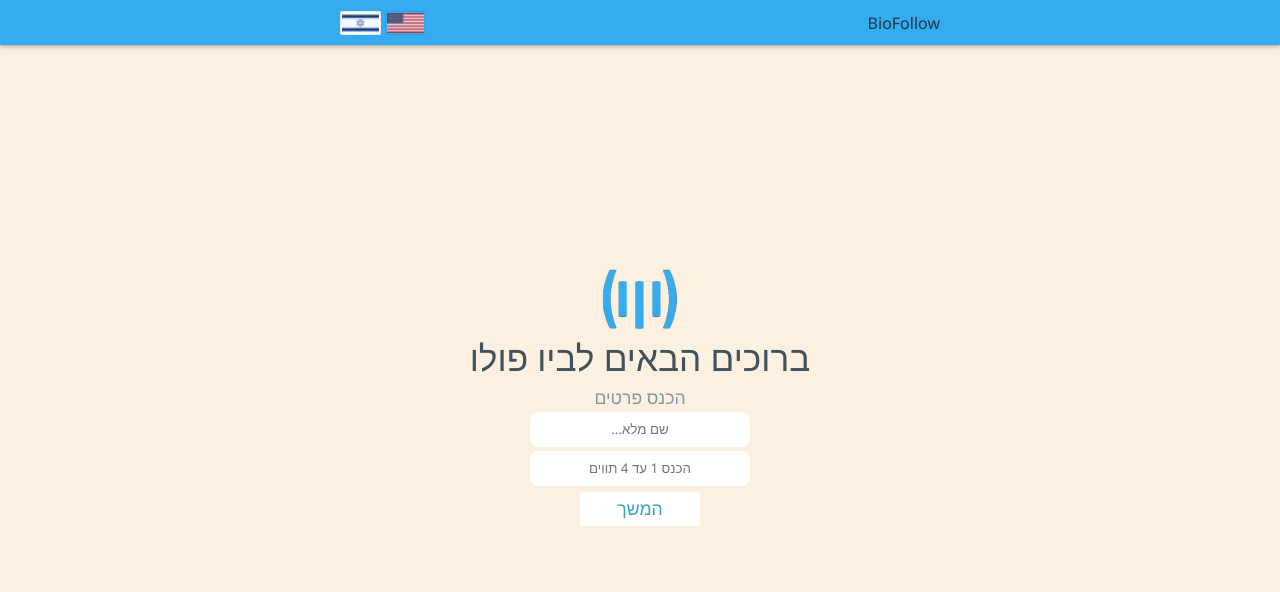
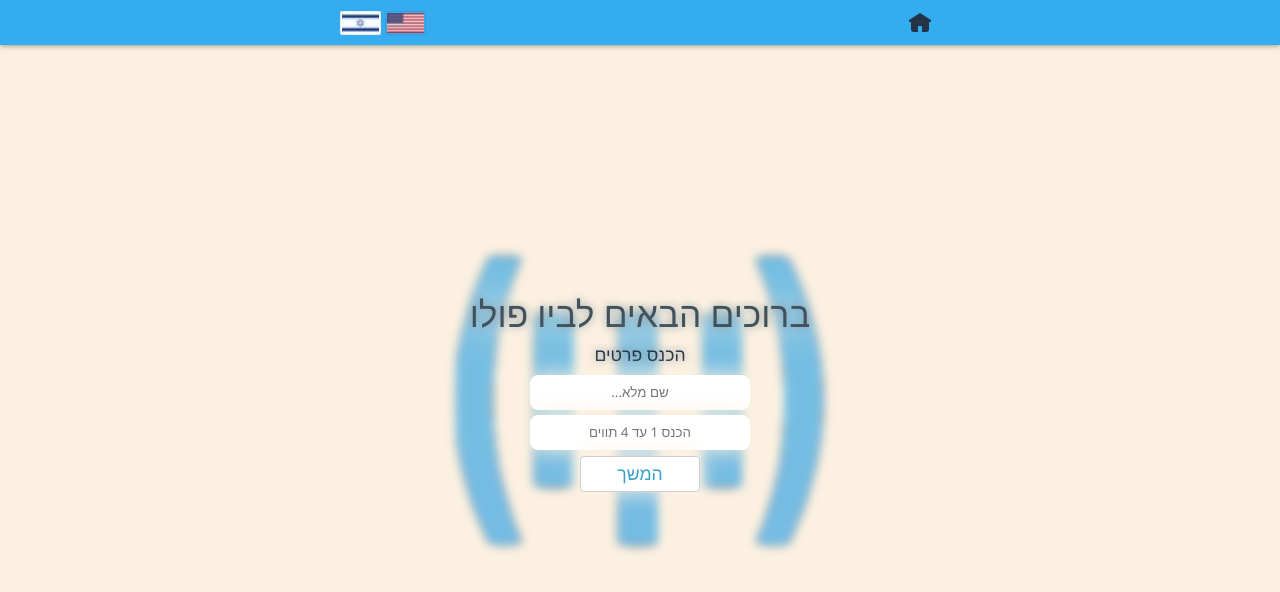
Before and after one commit to BnayaCohen/biofollow-max, a React (Vite) app: page /#/ in a window 1280 px wide. Shown: the top 592 px of the page. Built offline with nearby package versions, Linux system fonts and the light colour scheme.

Commit message:
home page modif

```diff
--- a/src/assets/scss/cmps/_app-header.scss
+++ b/src/assets/scss/cmps/_app-header.scss
@@ -6,6 +6,15 @@
   // background-color: #4894cf;
   padding: 8px;
   box-shadow: 0 0 6px rgba(0, 0, 0, 0.5);
+
+  svg {
+    margin-right: 8px;
+    cursor: pointer;
+
+    &:hover {
+      filter: drop-shadow(0 0 2px rgb(201, 201, 201));
+    }
+  }
 
   .select-lang-container {
     gap: 4px;
--- a/src/assets/scss/pages/_home-page.scss
+++ b/src/assets/scss/pages/_home-page.scss
@@ -7,26 +7,39 @@
   background-color: #FCF1E1;
 
   .logo {
-    width: 80px;
+    position: absolute;
+    width: 400px;
+    z-index: -2;
+    filter: opacity(.7) blur(5px) contrast(.9);
   }
 
   h1 {
-    margin-top: 8px;
+    margin-top: -8px;
     font-size: 2.2rem;
-    font-weight: 300;
+    font-weight: 400;
     color: #41525d;
+    text-shadow: 0 0 10px #83939d;
+    filter: drop-shadow(0 0 1rem #FCF1E1);
   }
 
   p {
     font-size: 1.1rem;
-    color: #8696a0;
+    // color: #8696a0;
     margin-top: 12px;
-    margin-bottom: 4px;
+    margin-bottom: 10px;
+    filter: drop-shadow(0 0 1rem #FCF1E1);
+    text-shadow: 0 0 8px #6d7e8a;
   }
 
   .login-input {
+    filter: drop-shadow(0 0 .7rem #FCF1E1);
     background-color: #fff;
     width: 220px;
+  }
+
+  .btn{
+    border: 1px solid #cdd0d3;
+    filter: drop-shadow(0 0 .7rem #FCF1E1);
   }
 
   .red{
--- a/src/cmps/AppHeader.jsx
+++ b/src/cmps/AppHeader.jsx
@@ -19,7 +19,9 @@ export function AppHeader({ onChangeLanguage }) {
           <img onClick={() => changeLanguage('en')} className={selectedLang === 'en' ? 'selected' : ''} src={FlagUS} />
         </section>
 
-        <div>BioFollow</div>
+        <svg xmlns="http://www.w3.org/2000/svg" viewBox="0 0 24 24" data-supported-dps="24x24" fill="currentColor" class="mercado-match" width="24" height="24" focusable="false">
+          <path d="M23 9v2h-2v7a3 3 0 01-3 3h-4v-6h-4v6H6a3 3 0 01-3-3v-7H1V9l11-7z"></path>
+        </svg>
       </div>
     </header>
   )
--- a/src/pages/HomePage.jsx
+++ b/src/pages/HomePage.jsx
@@ -1,7 +1,8 @@
-import { useRef, useEffect, useState } from 'react'
+import { useRef, useState } from 'react'
 import { CardApp } from './CardApp'
 import Logo from '../assets/imgs/edited-logo.png'
 import { i18nService } from '../services/i18n-service'
+import { userService } from '../services/user-service'
 
 export function HomePage({ langType }) {
 
@@ -13,15 +14,14 @@ export function HomePage({ langType }) {
   const [validateNameClass, setValidateNameClass] = useState('')
   const [validateDigitClass, setValidateDigitClass] = useState('')
 
-  useEffect(() => {
-
-  }, [])
-
-  const onStartPlay = (ev) => {
+  const onStartPlay = async (ev) => {
     ev.preventDefault()
     const fullname = nameInputRef.current.value.trim()
     const digits = digitInputRef.current.value.trim()
+
     if (!namePattern.test(fullname) || !(digits.length > 0 && digits.length < 5)) return
+    if (await userService.isUserExist(fullname, digits)) return
+
     setUserDetails({ fullname, digits })
     setIsPlaying(true)
   }
@@ -47,7 +47,7 @@ export function HomePage({ langType }) {
         <h1>{i18nService.getTranslation('title', langType)}</h1>
         <p>{i18nService.getTranslation('enter-details', langType)}</p>
 
-        <form className='flex column' style={{ gap: '4px' }} onSubmit={onStartPlay}>
+        <form className='flex column' style={{ gap: '5px' }} onSubmit={onStartPlay}>
           <input className={'login-input ' + validateNameClass} ref={nameInputRef} onChange={validateInput} type="text" placeholder={i18nService.getTranslation('enter-name-input', langType)} />
           <input className={'login-input ' + validateDigitClass} ref={digitInputRef} onChange={validateDigitInput} type="text" placeholder={i18nService.getTranslation('enter-digit-input', langType)} />
         </form>
--- a/src/services/user-service.js
+++ b/src/services/user-service.js
@@ -2,6 +2,7 @@ import { httpService } from './http-service.js'
 
 export const userService = {
   getById,
+  isUserExist,
   // signup,
   // login,
   // logout,
@@ -51,6 +52,15 @@ async function removeUser(userId) {
   }
 }
 
+async function isUserExist(fullname, digits) {
+  try {
+    return await httpService.get('user/isExist', { params: {fullname, digits} })
+  } catch (err) {
+    console.log(err)
+    console.error('Something went wrong try again later')
+  }
+}
+
 // async function login(credentials) {
 //   try {
 //     const user = await httpService.post('auth/login', credentials)
```
